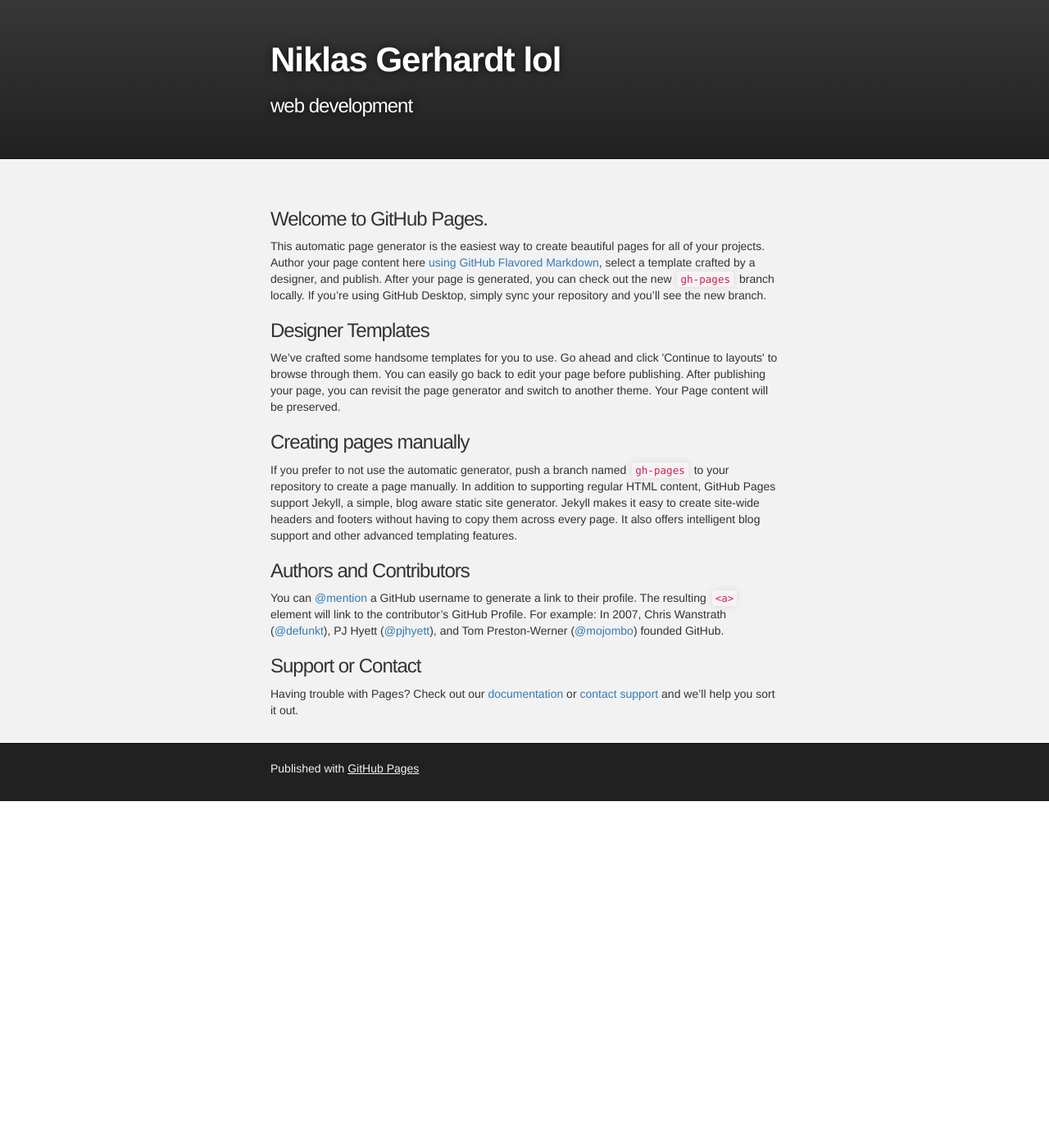
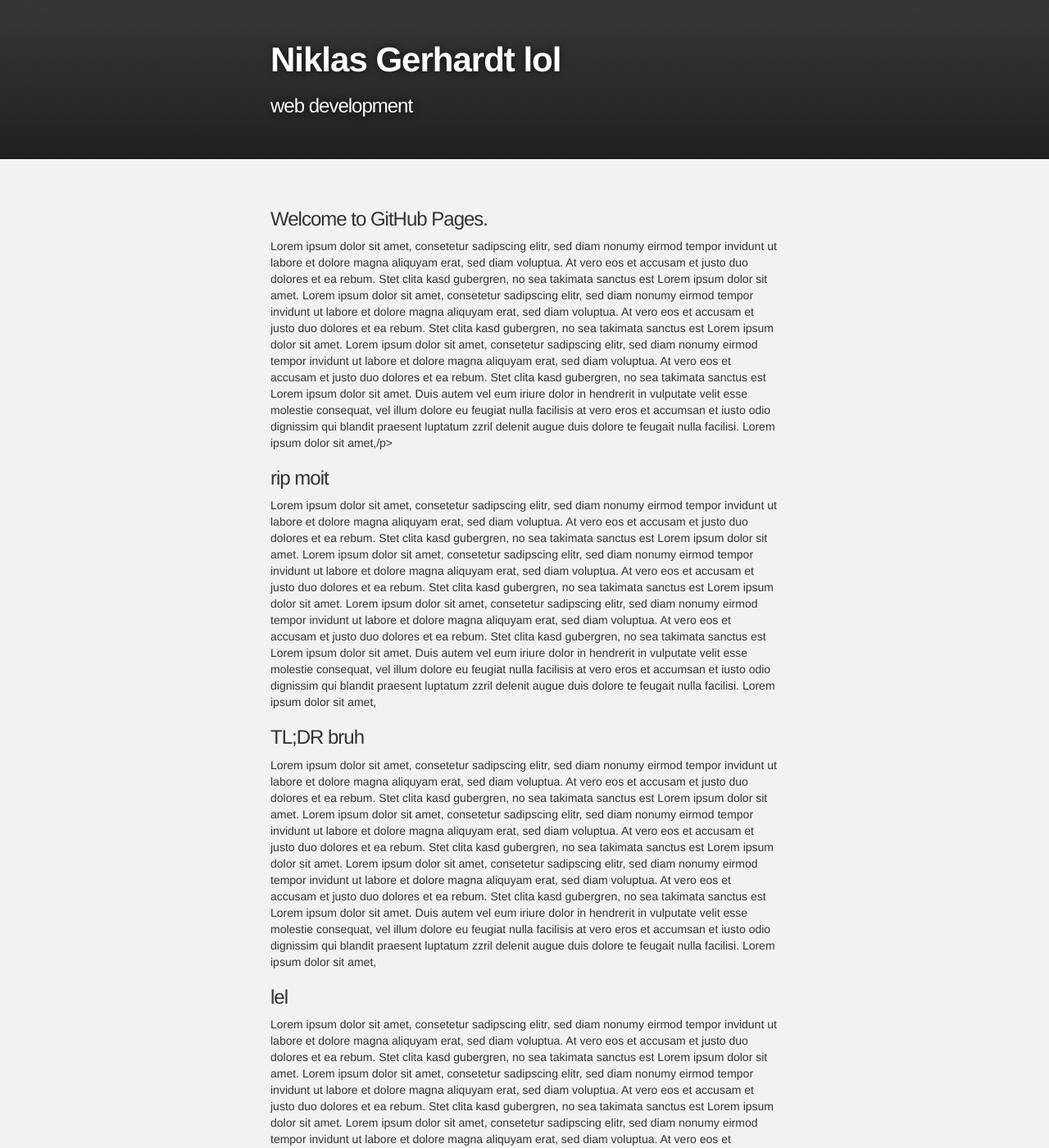
Before and after one commit to darkcraftxx/darkcraftxx.github.io, a Jekyll site: the page index.html, which Jekyll copies as it is, in a window 1280 px wide and 1400 px high. Shown: the whole window at 82% size. Built offline with Jekyll 4.4.1, drawn with Linux system fonts in a browser that asks for light colours; some of the changed text lies outside the part shown.

Commit message:
Update index.html

```diff
--- a/index.html
+++ b/index.html
@@ -27,22 +27,30 @@
         <h3>
 <a id="welcome-to-github-pages" class="anchor" href="#welcome-to-github-pages" aria-hidden="true"><span aria-hidden="true" class="octicon octicon-link"></span></a>Welcome to GitHub Pages.</h3>
 
-<p>This automatic page generator is the easiest way to create beautiful pages for all of your projects. Author your page content here <a href="https://guides.github.com/features/mastering-markdown/">using GitHub Flavored Markdown</a>, select a template crafted by a designer, and publish. After your page is generated, you can check out the new <code>gh-pages</code> branch locally. If you’re using GitHub Desktop, simply sync your repository and you’ll see the new branch.</p>
+<p>Lorem ipsum dolor sit amet, consetetur sadipscing elitr, sed diam nonumy eirmod tempor invidunt ut labore et dolore magna aliquyam erat, sed diam voluptua. At vero eos et accusam et justo duo dolores et ea rebum. Stet clita kasd gubergren, no sea takimata sanctus est Lorem ipsum dolor sit amet. Lorem ipsum dolor sit amet, consetetur sadipscing elitr, sed diam nonumy eirmod tempor invidunt ut labore et dolore magna aliquyam erat, sed diam voluptua. At vero eos et accusam et justo duo dolores et ea rebum. Stet clita kasd gubergren, no sea takimata sanctus est Lorem ipsum dolor sit amet. Lorem ipsum dolor sit amet, consetetur sadipscing elitr, sed diam nonumy eirmod tempor invidunt ut labore et dolore magna aliquyam erat, sed diam voluptua. At vero eos et accusam et justo duo dolores et ea rebum. Stet clita kasd gubergren, no sea takimata sanctus est Lorem ipsum dolor sit amet.
+
+Duis autem vel eum iriure dolor in hendrerit in vulputate velit esse molestie consequat, vel illum dolore eu feugiat nulla facilisis at vero eros et accumsan et iusto odio dignissim qui blandit praesent luptatum zzril delenit augue duis dolore te feugait nulla facilisi. Lorem ipsum dolor sit amet,/p>
 
 <h3>
-<a id="designer-templates" class="anchor" href="#designer-templates" aria-hidden="true"><span aria-hidden="true" class="octicon octicon-link"></span></a>Designer Templates</h3>
+<a id="designer-templates" class="anchor" href="#designer-templates" aria-hidden="true"><span aria-hidden="true" class="octicon octicon-link"></span></a>rip moit</h3>
 
-<p>We’ve crafted some handsome templates for you to use. Go ahead and click 'Continue to layouts' to browse through them. You can easily go back to edit your page before publishing. After publishing your page, you can revisit the page generator and switch to another theme. Your Page content will be preserved.</p>
+<p>Lorem ipsum dolor sit amet, consetetur sadipscing elitr, sed diam nonumy eirmod tempor invidunt ut labore et dolore magna aliquyam erat, sed diam voluptua. At vero eos et accusam et justo duo dolores et ea rebum. Stet clita kasd gubergren, no sea takimata sanctus est Lorem ipsum dolor sit amet. Lorem ipsum dolor sit amet, consetetur sadipscing elitr, sed diam nonumy eirmod tempor invidunt ut labore et dolore magna aliquyam erat, sed diam voluptua. At vero eos et accusam et justo duo dolores et ea rebum. Stet clita kasd gubergren, no sea takimata sanctus est Lorem ipsum dolor sit amet. Lorem ipsum dolor sit amet, consetetur sadipscing elitr, sed diam nonumy eirmod tempor invidunt ut labore et dolore magna aliquyam erat, sed diam voluptua. At vero eos et accusam et justo duo dolores et ea rebum. Stet clita kasd gubergren, no sea takimata sanctus est Lorem ipsum dolor sit amet.
+
+Duis autem vel eum iriure dolor in hendrerit in vulputate velit esse molestie consequat, vel illum dolore eu feugiat nulla facilisis at vero eros et accumsan et iusto odio dignissim qui blandit praesent luptatum zzril delenit augue duis dolore te feugait nulla facilisi. Lorem ipsum dolor sit amet,</p>
 
 <h3>
-<a id="creating-pages-manually" class="anchor" href="#creating-pages-manually" aria-hidden="true"><span aria-hidden="true" class="octicon octicon-link"></span></a>Creating pages manually</h3>
+<a id="creating-pages-manually" class="anchor" href="#creating-pages-manually" aria-hidden="true"><span aria-hidden="true" class="octicon octicon-link"></span></a>TL;DR bruh</h3>
 
-<p>If you prefer to not use the automatic generator, push a branch named <code>gh-pages</code> to your repository to create a page manually. In addition to supporting regular HTML content, GitHub Pages support Jekyll, a simple, blog aware static site generator. Jekyll makes it easy to create site-wide headers and footers without having to copy them across every page. It also offers intelligent blog support and other advanced templating features.</p>
+<p>Lorem ipsum dolor sit amet, consetetur sadipscing elitr, sed diam nonumy eirmod tempor invidunt ut labore et dolore magna aliquyam erat, sed diam voluptua. At vero eos et accusam et justo duo dolores et ea rebum. Stet clita kasd gubergren, no sea takimata sanctus est Lorem ipsum dolor sit amet. Lorem ipsum dolor sit amet, consetetur sadipscing elitr, sed diam nonumy eirmod tempor invidunt ut labore et dolore magna aliquyam erat, sed diam voluptua. At vero eos et accusam et justo duo dolores et ea rebum. Stet clita kasd gubergren, no sea takimata sanctus est Lorem ipsum dolor sit amet. Lorem ipsum dolor sit amet, consetetur sadipscing elitr, sed diam nonumy eirmod tempor invidunt ut labore et dolore magna aliquyam erat, sed diam voluptua. At vero eos et accusam et justo duo dolores et ea rebum. Stet clita kasd gubergren, no sea takimata sanctus est Lorem ipsum dolor sit amet.
+
+Duis autem vel eum iriure dolor in hendrerit in vulputate velit esse molestie consequat, vel illum dolore eu feugiat nulla facilisis at vero eros et accumsan et iusto odio dignissim qui blandit praesent luptatum zzril delenit augue duis dolore te feugait nulla facilisi. Lorem ipsum dolor sit amet,</p>
 
 <h3>
-<a id="authors-and-contributors" class="anchor" href="#authors-and-contributors" aria-hidden="true"><span aria-hidden="true" class="octicon octicon-link"></span></a>Authors and Contributors</h3>
+<a id="authors-and-contributors" class="anchor" href="#authors-and-contributors" aria-hidden="true"><span aria-hidden="true" class="octicon octicon-link"></span></a>lel</h3>
 
-<p>You can <a href="https://help.github.com/articles/basic-writing-and-formatting-syntax/#mentioning-users-and-teams" class="user-mention">@mention</a> a GitHub username to generate a link to their profile. The resulting <code>&lt;a&gt;</code> element will link to the contributor’s GitHub Profile. For example: In 2007, Chris Wanstrath (<a href="https://github.com/defunkt" class="user-mention">@defunkt</a>), PJ Hyett (<a href="https://github.com/pjhyett" class="user-mention">@pjhyett</a>), and Tom Preston-Werner (<a href="https://github.com/mojombo" class="user-mention">@mojombo</a>) founded GitHub.</p>
+<p>Lorem ipsum dolor sit amet, consetetur sadipscing elitr, sed diam nonumy eirmod tempor invidunt ut labore et dolore magna aliquyam erat, sed diam voluptua. At vero eos et accusam et justo duo dolores et ea rebum. Stet clita kasd gubergren, no sea takimata sanctus est Lorem ipsum dolor sit amet. Lorem ipsum dolor sit amet, consetetur sadipscing elitr, sed diam nonumy eirmod tempor invidunt ut labore et dolore magna aliquyam erat, sed diam voluptua. At vero eos et accusam et justo duo dolores et ea rebum. Stet clita kasd gubergren, no sea takimata sanctus est Lorem ipsum dolor sit amet. Lorem ipsum dolor sit amet, consetetur sadipscing elitr, sed diam nonumy eirmod tempor invidunt ut labore et dolore magna aliquyam erat, sed diam voluptua. At vero eos et accusam et justo duo dolores et ea rebum. Stet clita kasd gubergren, no sea takimata sanctus est Lorem ipsum dolor sit amet.
+
+Duis autem vel eum iriure dolor in hendrerit in vulputate velit esse molestie consequat, vel illum dolore eu feugiat nulla facilisis at vero eros et accumsan et iusto odio dignissim qui blandit praesent luptatum zzril delenit augue duis dolore te feugait nulla facilisi. Lorem ipsum dolor sit amet,</p>
 
 <h3>
 <a id="support-or-contact" class="anchor" href="#support-or-contact" aria-hidden="true"><span aria-hidden="true" class="octicon octicon-link"></span></a>Support or Contact</h3>
```
